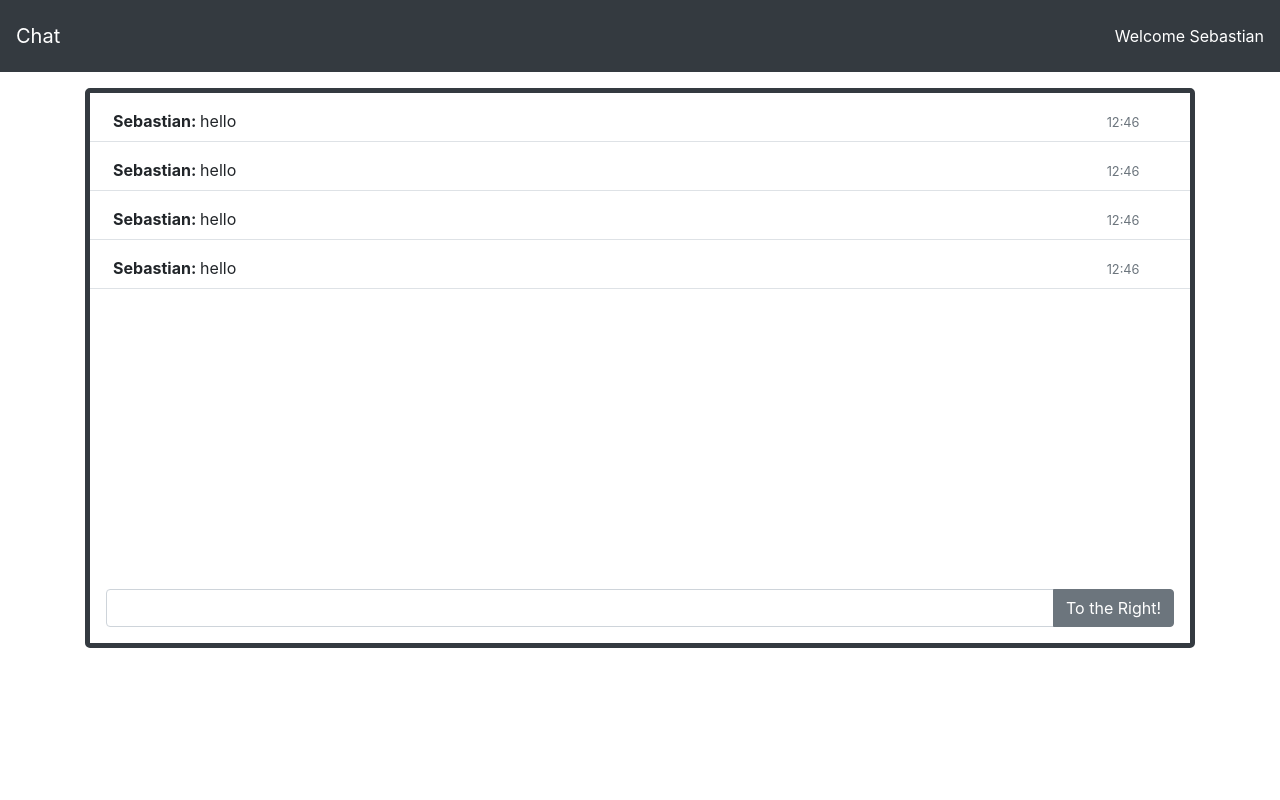
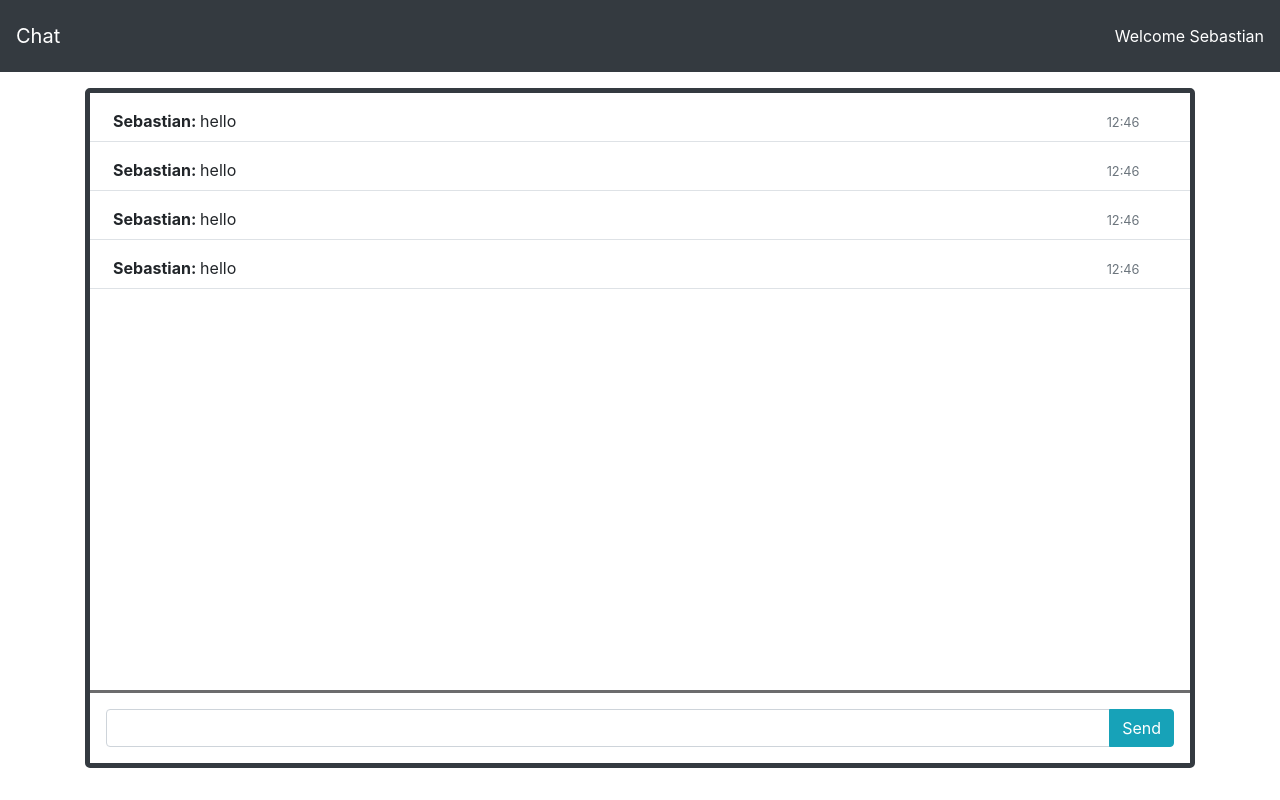
Before and after one commit to sebastianmarines/TypescriptChat, a React (Create React App) app in the folder frontend-r/: page / in a window 1280 px wide. Built offline with nearby package versions, Linux system fonts and the light colour scheme.

Commit message:
Change app structure

```diff
--- a/frontend-r/src/App.tsx
+++ b/frontend-r/src/App.tsx
@@ -1,10 +1,12 @@
 import React, { Component } from "react";
 import { Container } from "reactstrap";
+import CSS from "csstype";
 
-import Header from './components/Header'
-import Messages from './components/Messages'
+import Header from "./components/Header";
+import Messages from "./components/Messages";
+import MessageBox from "./components/MessageBox";
 
-import IMessage from './interfaces/Message.interface'
+import IMessage from "./interfaces/Message.interface";
 
 export default class App extends Component {
   state: Readonly<State> = {
@@ -14,43 +16,56 @@ export default class App extends Component {
         id: "1",
         sender: "Sebastian",
         sender_id: "ansda",
-        timestamp: "12:46"
+        timestamp: "12:46",
       },
       {
         content: "hello",
         id: "2",
         sender: "Sebastian",
         sender_id: "ansda",
-        timestamp: "12:46"
+        timestamp: "12:46",
       },
       {
         content: "hello",
         id: "3",
         sender: "Sebastian",
         sender_id: "ansda",
-        timestamp: "12:46"
+        timestamp: "12:46",
       },
       {
         content: "hello",
         id: "4",
         sender: "Sebastian",
         sender_id: "ansda",
-        timestamp: "12:46"
-      }
-    ]
-  }
+        timestamp: "12:46",
+      },
+    ],
+  };
 
   render() {
-    return <div>
-      <Header name="Sebastian"/>
-      <Container className="mt-3">
-        <Messages messages={this.state.messages}/>
-      </Container>
-    </div>;
+    return (
+      <div>
+        <Header name="Sebastian" />
+        <Container className="mt-3">
+          <div style={style.div}>
+            <Messages messages={this.state.messages} />
+            <MessageBox />
+          </div>
+        </Container>
+      </div>
+    );
   }
 }
 
+interface State {
+  messages: IMessage[];
+}
 
-interface State {
-  messages: IMessage[]
-}
+let style: { [id: string]: CSS.Properties } = {
+  div: {
+    border: "5px solid #343a40",
+    borderRadius: "5px",
+    height: "85vh",
+    position: "relative",
+  },
+};
--- a/frontend-r/src/components/MessageBox.tsx
+++ b/frontend-r/src/components/MessageBox.tsx
@@ -9,7 +9,7 @@ export default class MessageBox extends Component {
       <InputGroup style={style} className="p-3">
         <Input />
         <InputGroupAddon addonType="append">
-          <Button color="secondary">To the Right!</Button>
+          <Button color="info">Send</Button>
         </InputGroupAddon>
       </InputGroup>
     );
@@ -19,5 +19,6 @@ export default class MessageBox extends Component {
 let style: CSS.Properties = {
   position: "absolute",
   left: 0,
-  bottom: 0
+  bottom: 0,
+  borderTop: "3px solid #6c6c6d",
 };
--- a/frontend-r/src/components/Messages.tsx
+++ b/frontend-r/src/components/Messages.tsx
@@ -2,23 +2,19 @@ import React, { Component } from "react";
 
 import IMessage from "../interfaces/Message.interface";
 import { Container } from "reactstrap";
-import CSS from "csstype"
+import CSS from "csstype";
 
 import Message from "./Message";
-import MessageBox from "./MessageBox";
 
 export default class Messages extends Component<MessagesProps, {}> {
   render() {
     let messages = this.props.messages;
     return (
-      <div style={style}>
-        <Container style={{overflowY: "scroll"}}>
-          {messages.map((message) => (
-            <Message message={message} key={message.id} />
-          ))}
-        </Container>
-        <MessageBox />
-      </div>
+      <Container style={style.container}>
+        {messages.map((message) => (
+          <Message message={message} key={message.id} />
+        ))}
+      </Container>
     );
   }
 }
@@ -27,9 +23,9 @@ interface MessagesProps {
   messages: IMessage[];
 }
 
-let style: CSS.Properties = {
-  border: "5px solid #343a40",
-  borderRadius: "5px",
-  height: "70vh",
-  position: "relative"
-}
+let style: { [id: string]: CSS.Properties } = {
+  container: {
+    overflowY: "scroll",
+    height: "90%",
+  }
+};
```
